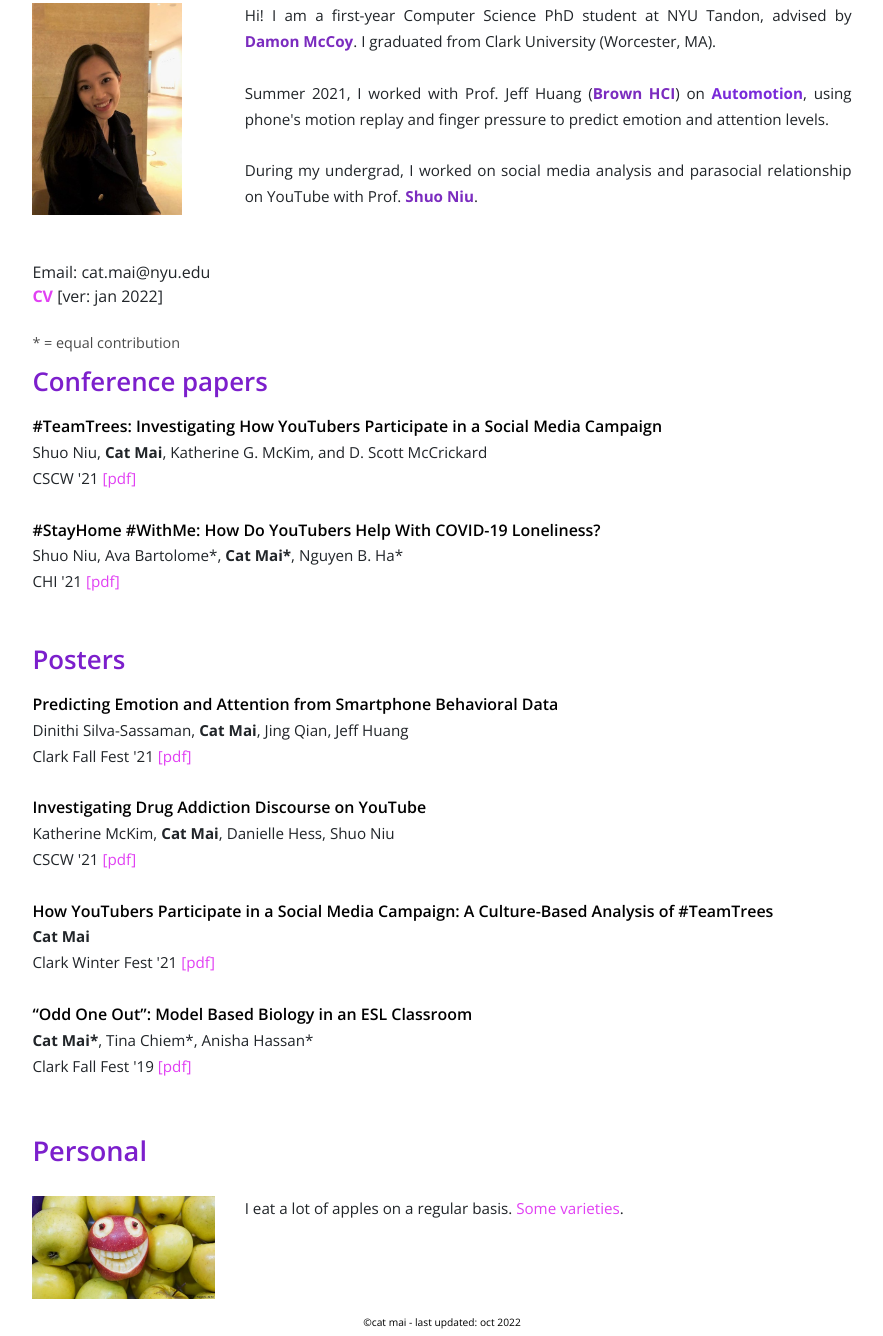
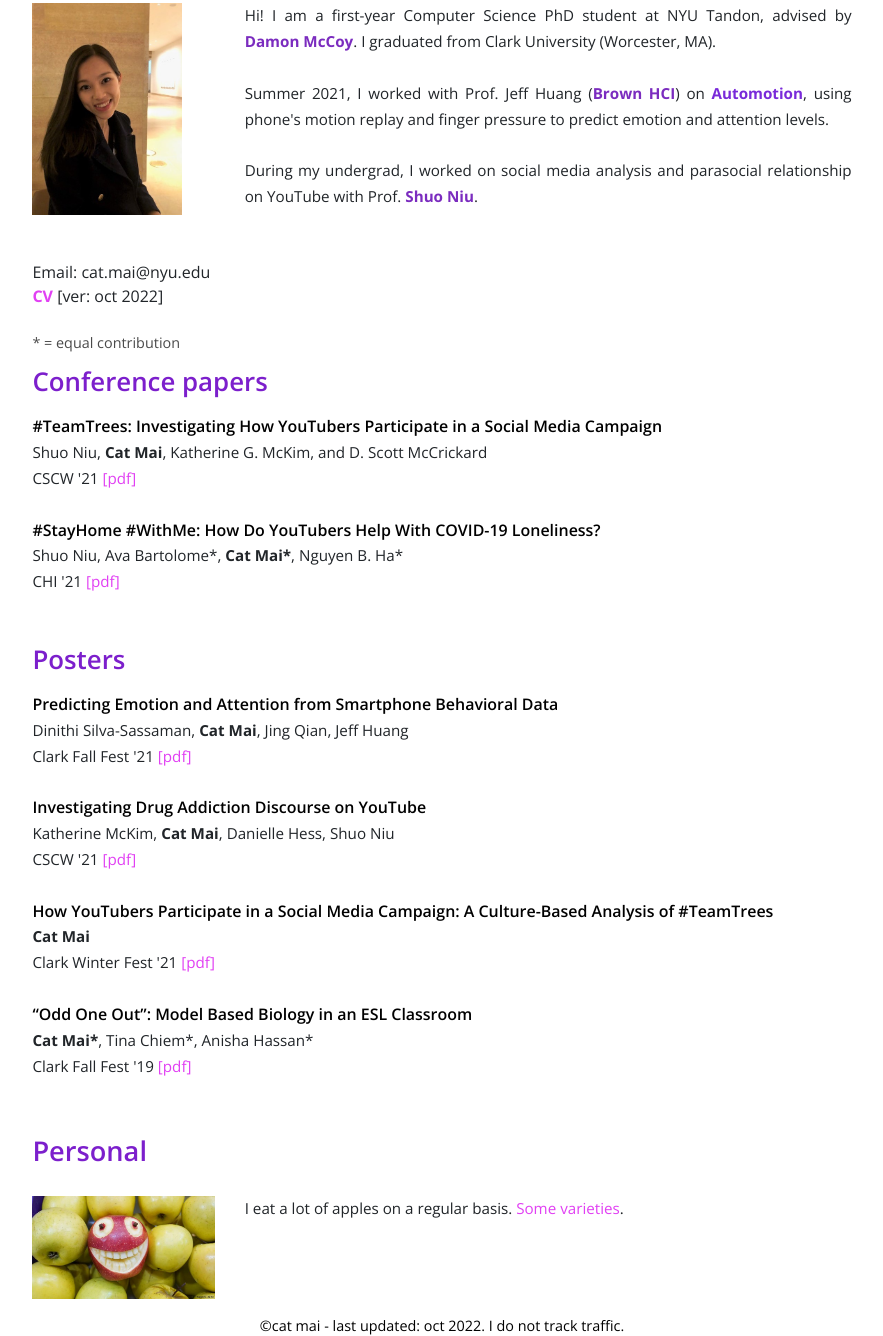
Before and after one commit to catxmai/catxmai.github.io, a plain HTML site: page index.html in a window 1280 px wide. Shown: the part 174-1510 px from the top of the page, without its empty margins (198-1081 px from the left). Drawn offline with nearby package versions, Linux system fonts and the light colour scheme; some icons are missing.

Commit message:
add cv, not tracking footer

```diff
--- a/global.css
+++ b/global.css
@@ -220,7 +220,7 @@ table td:first-child {
   text-align: center;
   color: black;
   font-family: "Open Sans", sans-serif;
-  font-size: .8vmax;
+  font-size: .9em;
 }
 
 @keyframes fadeUp {
--- a/index.html
+++ b/index.html
@@ -121,8 +121,8 @@
            style="display: inline-block" class="fab fa-keybase"></a>
       </div>
       <span style="font-size: 1em !important;">Email: cat.mai@nyu.edu</span><br>
-      <a href="pdfs/CatCV_Jan2022.pdf"; class="paper_link" style="font-weight: bold; font-size:1em!important;"
-         target="_blank" rel="noopener noreferrer">CV</a> <span style="font-size:1em !important;">[ver: jan 2022]</span><br>
+      <a href="pdfs/CatCV_Oct2022.pdf"; class="paper_link" style="font-weight: bold; font-size:1em!important;"
+         target="_blank" rel="noopener noreferrer">CV</a> <span style="font-size:1em !important;">[ver: oct 2022]</span><br>
     </div>
 
     <div class="main__description col-lg-9 col-md-9 col-sm-9 intro">
@@ -198,16 +198,10 @@
         <a href="https://www.notion.so/catmai/5a88b4e66bf54ea1b6ad2a86b0e47d40?v=eb84568f98d94acfb9b58b56c086f8b8" target="_blank"style="color: #e140f3;">Some varieties</a>.
     </div>
   </div>
-<!--  <div class="perlin">-->
-<!--    <a href="https://www.onlinegdb.com/online_c_compiler" target="_blank" style="text-decoration: underline"> Compile this!</a>-->
-<!--    <code>main(k){float i,j,r,x,y=-16;while(puts(""),y++<15)for(x-->
-<!--      =0;x++<84;putchar(" .:-;!/>)|&IH%*#"[k&15]))for(i=k=r=0;-->
-<!--      j=r*r-i*i-2+x/25,i=2*r*i+y/10,j*j+i*i<11&&k++<111;r=j);}</code> - Ken Perlin :)-->
-<!--  </div>-->
-<!--  <br>-->
-    <footer class="footer">©cat mai - last updated: oct 2022</footer>
+
+    <footer class="footer">©cat mai - last updated: oct 2022. I do not track traffic.</footer>
     <script src="https://cdnjs.cloudflare.com/ajax/libs/highlight.js/9.12.0/highlight.min.js"></script>
     <script>hljs.initHighlightingOnLoad();</script>
-<!--    <script src="scribbler.js"></script>-->
+
   </body>
 </html>
```
Also changed, not shown: projects.html (+1 -1 lines), 1 other file.
